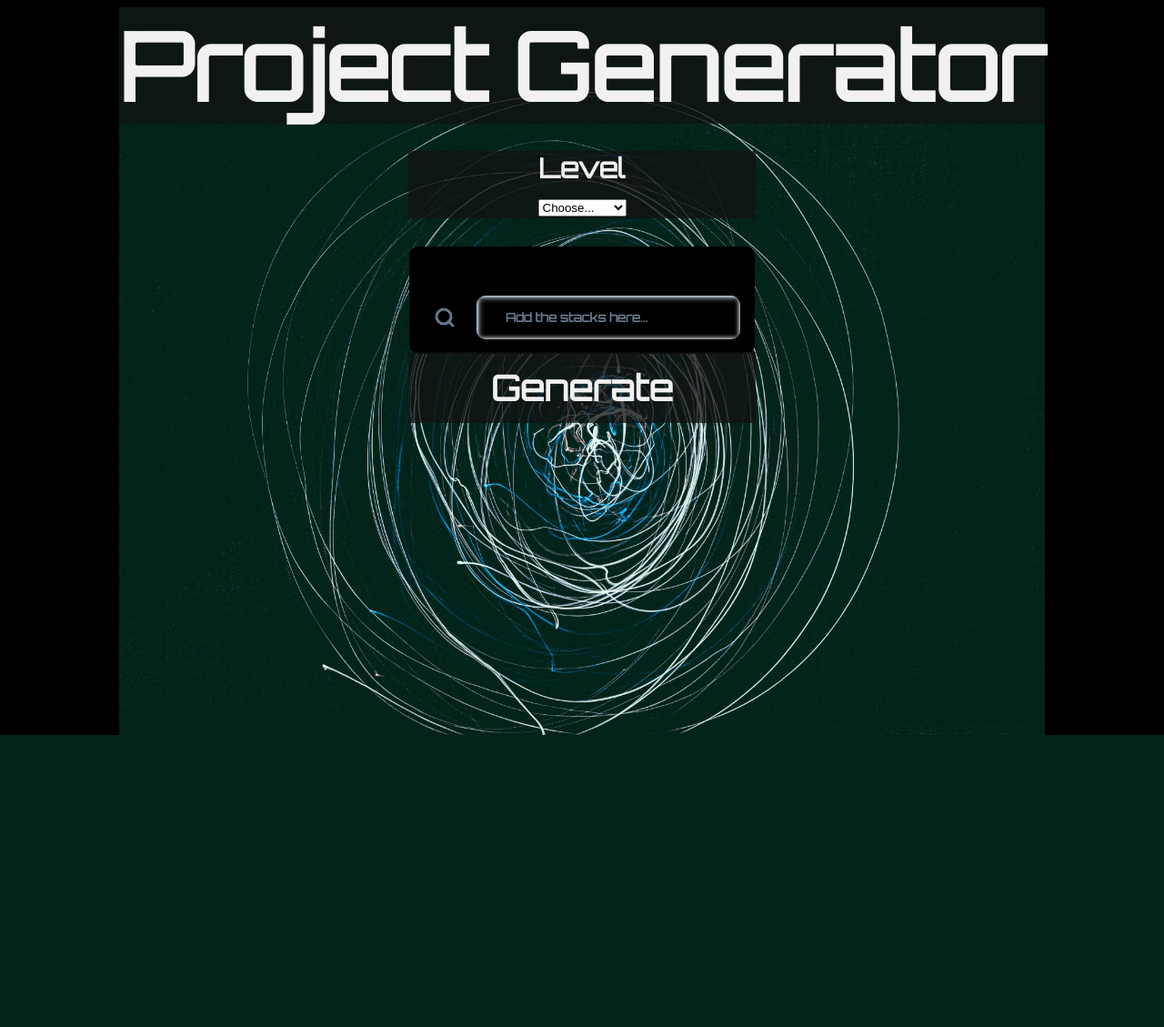
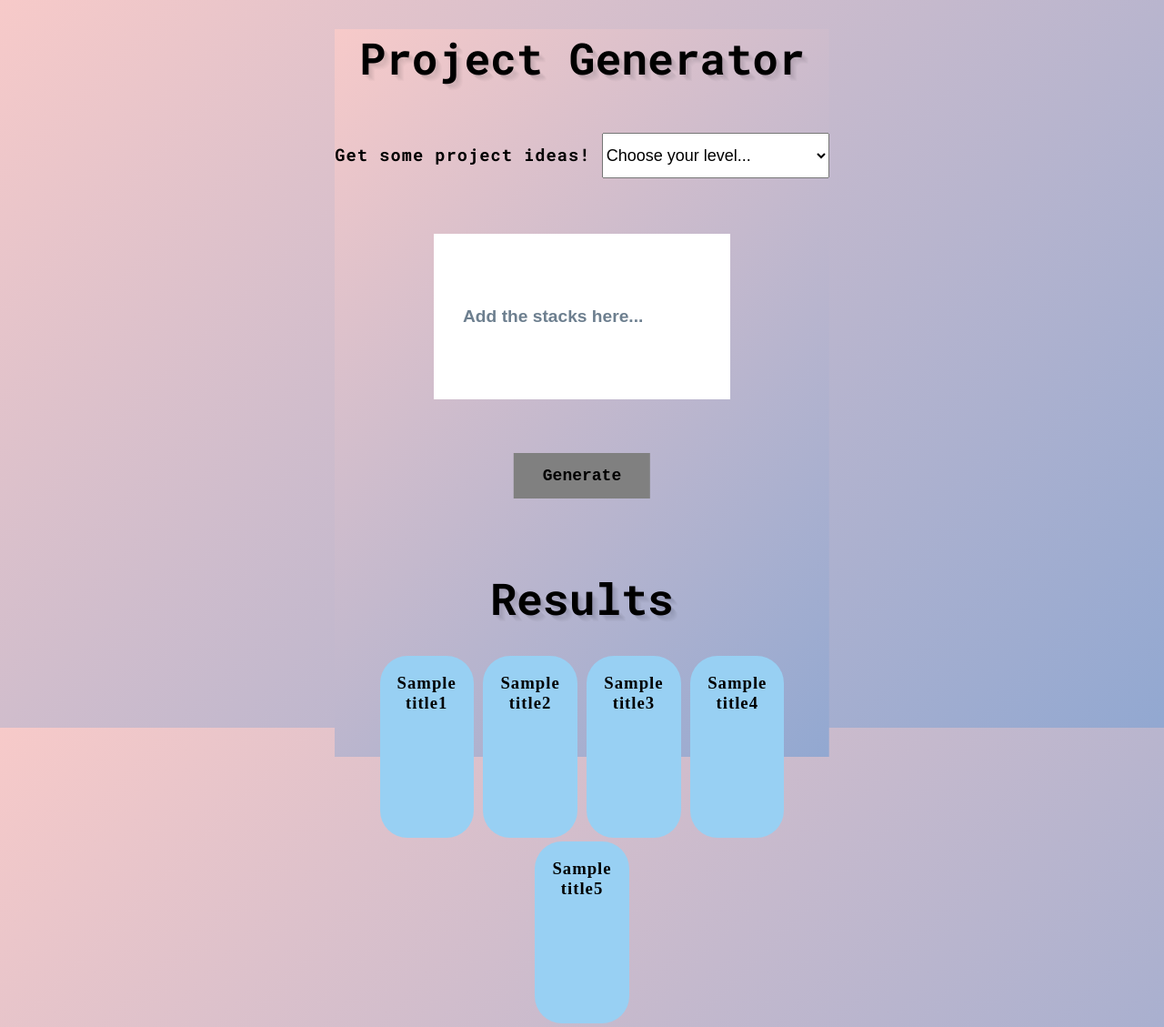
Before and after one commit to sea-salt-ed/Webie_Hacknight_OpenAI, a Flask app: template templates/index.html in a window 1280 px wide. Shown: the whole page at 91% size. Before the commit the page ends 808 px from the top, so only its background shows below. Run offline with Flask 2, Linux system fonts and the light colour scheme; the template is opened without the code that fills it: most values are stand-ins (such as "Sample title", 1, 10 or a date in 2020); some libraries are stand-ins or nearby versions.

Commit message:
final small changes

```diff
--- a/app.py
+++ b/app.py
@@ -33,124 +33,125 @@ def index():
         )
         res = response.choices[0].text
         final_res = re.split('•',res)
-        pro1 = final_res[1]
-        pro2 = final_res[2]
-        pro3 = final_res[3]
-        pro4 = final_res[4]
-        pro5 = final_res[5]
+        result1 = final_res[1]
+        result2 = final_res[2]
+        result3 = final_res[3]
+        result4 = final_res[4]
+        result5 = final_res[5]
 
 
 
 
 
 
-        return redirect(url_for("results", result1=pro1, result2 = pro2, result3=pro3, result4=pro4, result5=pro5))
+        # return redirect(url_for("index", result1=pro1, result2 = pro2, result3=pro3, result4=pro4, result5=pro5))
 
+#     return render_template("index.html")
+
+# @app.route('/result', methods=["GET"])
+# # def results():
+#     result1 = request.args.get("result1")
+#     result2 = request.args.get("result2")
+#     result3 = request.args.get("result3")
+#     result4 = request.args.get("result4")
+#     result5 = request.args.get("result5")
+        title = re.split(':', result1)
+        title1 = title[0]
+        url = []
+        x = result1.split()
+        for i in x:
+            if i.startswith("https:") or i.startswith("http:"):
+                url.append(i)
+        url1 = url[0]
+        if 'Link to the repository' in result1:
+            k = result1.index('Link')
+        else:
+            k = result1.index(url1)
+        ip = result1.index(title1)
+        l = len(title1)
+        ip = ip+ l + 1
+        explan1 = result1[ip:k:]
+        print(explan1)
+
+        title = re.split(':', result2)
+        title2 = title[0]
+        url = []
+        x = result2.split()
+        for i in x:
+            if i.startswith("https:") or i.startswith("http:"):
+                url.append(i)
+        url2 = url[0]
+        if 'Link to the repository' in result2:
+            k = result2.index('Link')
+        else:
+            k = result2.index(url2)
+        ip = result2.index(title2)
+        l = len(title2)
+        ip = ip+ l + 1
+        explan2 = result2[ip:k:]
+        print(explan2)
+        # print(title1)
+        title = re.split(':', result3)
+        title3 = title[0]
+        url = []
+        x = result3.split()
+        for i in x:
+            if i.startswith("https:") or i.startswith("http:"):
+                url.append(i)
+        url3 = url[0]
+        if 'Link to the repository' in result3:
+            k = result3.index('Link')
+        else:
+            k = result3.index(url3)
+        ip = result3.index(title3)
+        l = len(title3)
+        ip = ip+ l + 1
+        explan3 = result3[ip:k:]
+        print(explan3)
+
+        title = re.split(':', result4)
+        title4 = title[0]
+        url = []
+        x = result4.split()
+        for i in x:
+            if i.startswith("https:") or i.startswith("http:"):
+                url.append(i)
+        url4 = url[0]
+        if 'Link to the repository' in result4:
+            k = result4.index('Link')
+        else:
+            k = result4.index(url4)
+        ip = result4.index(title4)
+        l = len(title4)
+        ip = ip+ l + 1
+        explan4 = result4[ip:k:]
+        print(explan4)
+
+        title = re.split(':', result5)
+        title5 = title[0]
+        url = []
+        x = result5.split()
+        for i in x:
+            if i.startswith("https:") or i.startswith("http:"):
+                url.append(i)
+        url5 = url[0]
+        if 'repository' in result5:
+            k = result5.index('Link')
+        else:
+            k = result5.index(url5)
+        ip = result5.index(title5)
+        l = len(title5)
+        ip = ip+ l + 1
+        explan5 = result5[ip:k:]
+        print(explan5)
+        return render_template("index.html", title1 = title1, explan1 = explan1 , url1=url1, title2 = title2, explan2 = explan2 , url2=url2, title3 = title3, explan3 = explan3 , url3=url3, title4 = title4, explan4 = explan4 , url4=url4, title5 = title5, explan5 = explan5 , url5=url5)
     return render_template("index.html")
-
-@app.route('/result', methods=["GET"])
-def results():
-    result1 = request.args.get("result1")
-    result2 = request.args.get("result2")
-    result3 = request.args.get("result3")
-    result4 = request.args.get("result4")
-    result5 = request.args.get("result5")
-    title = re.split('-', result1)
-    title1 = title[0]
-    url = []
-    x = result1.split()
-    for i in x:
-        if i.startswith("https:") or i.startswith("http:"):
-            url.append(i)
-    url1 = url[0]
-    if 'Link to the repository' in result1:
-        k = result1.index('Link')
-    else:
-        k = result1.index(url1)
-    ip = result1.index(title1)
-    l = len(title1)
-    ip = ip+ l + 1
-    explan1 = result1[ip:k:]
-    print(explan1)
-
-    title = re.split('-', result2)
-    title2 = title[0]
-    url = []
-    x = result2.split()
-    for i in x:
-        if i.startswith("https:") or i.startswith("http:"):
-            url.append(i)
-    url2 = url[0]
-    if 'Link to the repository' in result2:
-        k = result2.index('Link')
-    else:
-        k = result2.index(url2)
-    ip = result2.index(title2)
-    l = len(title2)
-    ip = ip+ l + 1
-    explan2 = result2[ip:k:]
-    print(explan2)
-    # print(title1)
-    title = re.split('-', result3)
-    title3 = title[0]
-    url = []
-    x = result3.split()
-    for i in x:
-        if i.startswith("https:") or i.startswith("http:"):
-            url.append(i)
-    url3 = url[0]
-    if 'Link to the repository' in result3:
-        k = result3.index('Link')
-    else:
-        k = result3.index(url3)
-    ip = result3.index(title3)
-    l = len(title3)
-    ip = ip+ l + 1
-    explan3 = result3[ip:k:]
-    print(explan3)
-
-    title = re.split('-', result4)
-    title4 = title[0]
-    url = []
-    x = result4.split()
-    for i in x:
-        if i.startswith("https:") or i.startswith("http:"):
-            url.append(i)
-    url4 = url[0]
-    if 'Link to the repository' in result4:
-        k = result4.index('Link')
-    else:
-        k = result4.index(url4)
-    ip = result4.index(title4)
-    l = len(title4)
-    ip = ip+ l + 1
-    explan4 = result4[ip:k:]
-    print(explan4)
-
-    title = re.split('-', result5)
-    title5 = title[0]
-    url = []
-    x = result5.split()
-    for i in x:
-        if i.startswith("https:") or i.startswith("http:"):
-            url.append(i)
-    url5 = url[0]
-    if 'repository' in result5:
-        k = result5.index('Link')
-    else:
-        k = result5.index(url5)
-    ip = result5.index(title5)
-    l = len(title5)
-    ip = ip+ l + 1
-    explan5 = result5[ip:k:]
-    print(explan5)
-    return render_template("result.html", title1 = title1, explan1 = explan1 , url1=url1, title2 = title2, explan2 = explan2 , url2=url2, title3 = title3, explan3 = explan3 , url3=url3, title4 = title4, explan4 = explan4 , url4=url4, title5 = title5, explan5 = explan5 , url5=url5)
-
 
 def generate(level,stacks):
     return f""" Suggest five {level} level project ideas using {stacks} with explanation and link to a sample repository in a bulleted format using •  in the following format
-    • project name - explanation
+    • project name : explanation
     Link to the repository
+    There should be no hypen in the title name
 
 
     """
--- a/static/css/result.css
+++ b/static/css/result.css
@@ -1,24 +1,4 @@
-body{
-  background-image:url(bgimg-2.jpg);
-  background-size: auto;
-  background-position: center;
-  background-size: cover;
-}
 
-h1 {
-  text-align: center;
-  margin: 0;
-  padding: 0;
-  height: 10vw;
-  width: 100%;
-  display: flex;
-  align-items: center;
-  justify-content: center;
-  font-size:8vw;
-  background-color:rgba(18,18,18,0.75);
-  color : #f1f1f1;
-  font-family: Orbitron;
-}
 
 .flip-card {
   background-color: transparent;
@@ -58,15 +38,15 @@ h1 {
 .flip-card-front {
   text-align: center;
   border: none;
-  background-color: rgba(76,181,245);
-  color:#f1f1f1;
+  background-color: rgb(152, 208, 243);
+  color:black;
 
 }
 
 /* Style the back side */
 .flip-card-back {
   border: none;
-  background-color: #bbb;
+  background-color: rgb(248, 218, 223);
   color: rgb(18,18,18);
   transform: rotateY(180deg);
 }
@@ -76,21 +56,3 @@ h1 {
   text-align: center;
   border: none;
 }
-
-.butn {
-  border: none;
-  padding: 15px 32px;
-  text-align: center;
-  position: relative;
-  text-decoration: none;
-  font-size: 3vw;
-  background-color:rgba(18,18,18,0.75);
-  font-family: Orbitron;
-  top:50%;
-  left: 50%;
-  transform: translate(-50%, -50%);
-  color:#f1f1f1;
-}
-.butn:hover{
-background-color: rgba(76,181,245,0.75);
-}
--- a/static/css/style.css
+++ b/static/css/style.css
@@ -1,7 +1,9 @@
-@import url("https://fonts.googleapis.com/css?family=Orbitron&display=swap");
-@import url("https://fonts.googleapis.com/css?family=Hind&display=swap");
 
 
+@import 'https://fonts.googleapis.com/css?family=Roboto:100,300';
+@import 'https://cdnjs.cloudflare.com/ajax/libs/simple-line-icons/2.3.2/css/simple-line-icons.min.css';
+@import 'https://cdnjs.cloudflare.com/ajax/libs/animate.css/3.5.2/animate.min.css';
+@import 'https://fonts.googleapis.com/css?family=Roboto+Mono:300,700';
 
 :root {
   --border-radius: 10px;
@@ -9,74 +11,48 @@
 
 body,
 html {
-  background: black;
+    background: rgb(247, 202, 201);
+
+    /* FF3.6-15 */
+    background: -webkit-linear-gradient(-45deg, rgba(247, 202, 201, 1) 0%, rgba(146, 168, 209, 1) 100%);
+    /* Chrome10-25,Safari5.1-6 */
+    background: linear-gradient(135deg, rgba(247, 202, 201, 1) 0%, rgba(146, 168, 209, 1) 100%);
   height: 100%;
   grid-template: 1fr/100%;
   place-items: center;
+  font-family: 'Roboto Mono';
+    letter-spacing: 1px;
 }
 
-.Card {
-  padding: 1px;
-  border-radius: var(--border-radius);
-  background: linear-gradient(
-    -67deg,
-    rgba(#c8d8e7, 0.7),
-    rgba(255, 255, 255, 0.8)
-  );
-  overflow: hidden;
-  box-shadow: -2px -2px 6px rgba(#fff, 0.6), 2px 2px 12px #c8d8e7;
-  width: 380px;
+
+
+.custom-select{
+  align-items: center;
+  height: 50px;
+  width: 250px;
+  font-size: large;
 }
 
-.CardInner {
-  padding: 16px 16px;
-  background-color: black;
-  border-radius: var(--border-radius);
+.Card{
+  flex-direction: row;
+  place-content: center;
+  float: center;
+  width:auto
 }
-
-.container {
-    place-items: center;
-
-  display: flex;
-}
-
-.Icon {
-  min-width: 46px;
-  min-height: 46px;
-  display: flex;
-  align-items: center;
-  justify-content: center;
-  border-radius: var(--border-radius);
-  margin-right: 12px;
-  box-shadow: -2px -2px 6px rgba(#fff, 0.6), 2px 2px 12px #c8d8e7;
+.stack_inp {
+    height: 150px;
 
 
-}
-
-label {
-  font-family: "Hind", sans-serif;
-  display: block;
-  color: #3c4b66;
-  margin-bottom: 12px;
-  background: linear-gradient(45deg, rgba(#6b7b8f, 1), #3c4b66);
-
-  -webkit-text-fill-color: transparent;
-}
-
-.InputContainer {
-  width: 100%;
-}
-
-input {
-  background-color: black;
+  background-color: white;
   padding: 16px 32px;
   border: none;
   display: block;
   font-family: "Orbitron", sans-serif;
   font-weight: 600;
-  color: #a9b8c9;
+  color: black;
   transition: all 240ms ease-out;
-  width: 100%;
+
+  font-size:larger;
 }
 
   ::placeholder {
@@ -85,13 +61,13 @@ input {
 
   :focus {
     outline: none;
-    color: #6d7f8f;
+    color: black;
     background-color: lighten(#e3edf7, 3%);
   }
 
 
 .InputContainer {
-  --top-shadow: inset 1px 1px 3px #c5d4e3, inset 2px 2px 6px #c5d4e3;
+  --top-shadow: inset 1px 1px 3px #c5d4e3, inset 2px 2px 6px #f7daf4;
   --bottom-shadow: inset -2px -2px 4px rgba(255, 255, 255, 0.7);
 
   position: relative;
@@ -105,8 +81,7 @@ input {
     display: block;
     content: "";
     pointer-events: none;
-    width: 100%;
-    height: 100%;
+
     position: absolute;
   }
 
@@ -120,26 +95,47 @@ input {
 
 
 body{
-    background-image:url(bgimg-2.jpg);
+    /* background-image:url(bgimg-2.jpg); */
     background-size: auto;
     background-position: center;
     background-size: cover;
 }
+h1{
 
-h1 {
-    /* text-align: center; */
-    margin: 0;
-    padding: 0;
-    height: 10vw;
-    width: 100%;
-    display: flex;
-    align-items: center;
-    justify-content: center;
-    font-size:8vw;
-    background-color:rgba(18,18,18,0.75);
-    color : #f1f1f1;
-    font-family: Orbitron;
-  }
+text-align: center;
+font-weight: 600;
+font-size: 3em;
+letter-spacing: 0px;
+text-shadow: 1px 1px rgba(0,
+0,
+0,
+0.02),
+2px 2px rgba(0,
+0,
+0,
+0.02),
+3px 3px rgba(0,
+0,
+0,
+0.02),
+4px 4px rgba(0,
+0,
+0,
+0.02),
+5px 5px rgba(0,
+0,
+0,
+0.02),
+6px 6px rgba(0,
+0,
+0,
+0.02),
+7px 7px rgba(0,
+0,
+0,
+0.02);
+}
+
 
   .item{
     width:100%;
@@ -157,15 +153,30 @@ h1 {
       padding: 15px 32px;
       text-align: center;
       position: relative;
+
       text-decoration: none;
-      font-size: 3vw;
-      background-color:rgba(18,18,18,0.75);
+      font-size: large;
+      background-color:grey;
       font-family: Orbitron;
       top:50%;
       left: 50%;
       transform: translate(-50%, -50%);
-      color:#f1f1f1;
+      color:black;
+      font-family: 'Courier New', Courier, monospace;
+      font-weight: bolder;
+
     }
-.butn:hover{
-    background-color: rgba(76,181,245,0.75);
+
+
+.select {
+    position: relative;
+    overflow: hidden;
+    display: block;
+    margin: auto;
+    width: 330px;
+    height: 100%;
+    border-bottom: 0px;
+    border-radius: 3px;
+    font-size: 25px;
+
 }
--- a/templates/index.html
+++ b/templates/index.html
@@ -7,39 +7,128 @@
     <title>Project Generator</title>
 
   <link rel="stylesheet" type="text/css" href="{{ url_for('static',filename='css/style.css') }}" />
+  <link rel="stylesheet" type="text/css" href="{{ url_for('static',filename='css/result.css') }}" />
+
+  <script src="{{ url_for('static',filename='js/result.js') }}" ></script>
+
 </head>
-<body background="{{url_for('static', filename='backimage.jpg')}}">
+<body >
     <h1>Project Generator</h1>
 
     <form action="/" method="post">
-    <div class="item">
-    <h3>Level<br>
-    <select name="level" id="level">
-        <option selected>Choose...</option>
+
+
+      <div class="Card">
+        <center>
+        <h3 > Get some project ideas!
+
+    <select name="level"  class="custom-select">
+        <option selected>Choose your level...</option>
         <option value="Beginner">Beginner</option>
         <option value="Intermediate">Intermediate</option>
-        <option value="Adavanced">Adavanced</option>
-      </select>
-    </h3>
-    </div>
+        <option value="Advanced">Advanced</option>
+      </select></h3>
+      <br>
+      <br>
 
-    <div class="Card">
+
+
+
   <div class="CardInner">
-  <label>Enter the stacks with space...</label>
-  <div class="container">
-    <div class="Icon">
-      <svg xmlns="http://www.w3.org/2000/svg" width="24" height="24" viewBox="0 0 24 24" fill="none" stroke="#657789" stroke-width="3" stroke-linecap="round" stroke-linejoin="round" class="feather feather-search"><circle cx="11" cy="11" r="8"/><line x1="21" y1="21" x2="16.65" y2="16.65"/></svg>
-    </div>
+
+
     <div class="InputContainer">
-      <input name="stacks" placeholder="Add the stacks here..."/>
+      <input class="stack_inp" name="stacks" placeholder="Add the stacks here..."/>
     </div>
   </div>
  </div>
 </div>
+
+</center>
+<br>
+<br>
+
+
 <br>
 <br>
 
 <input type="submit" href="/result" value="Generate" class="butn" >
 </form>
-</body>
+
+
+<br>
+<h1>Results</h1>
+
+{% if title1,title2,title3,title4,title5,explan1,explan2,explan3,explan4,explan5,url1,url2,url3,url4,url5 %}
+<div class="row">
+  <div class="flip-card">
+    <div class="flip-card-inner">
+      <div class="flip-card-front">
+          <h3 class="title">{{ title1 }}</h3>
+
+      </div>
+      <div class="flip-card-back">
+          <p class="det">{{explan1}}</p>
+          <a href="{{url2}}">{{url1}}</a>
+      </div>
+    </div>
+  </div>
+<div class="flip-card">
+    <div class="flip-card-inner">
+      <div class="flip-card-front">
+          <h3 class="title">{{ title2 }}</h3>
+
+      </div>
+      <div class="flip-card-back">
+          <p class="det">{{explan2}}</p>
+          <a href="{{url2}}">{{url2}}</a>
+      </div>
+    </div>
+  </div>
+  <div class="flip-card">
+    <div class="flip-card-inner">
+      <div class="flip-card-front">
+          <h3 class="title">{{ title3 }}</h3>
+
+      </div>
+      <div class="flip-card-back">
+          <p class="det">{{explan3}}</p>
+          <a href="{{url3}}">{{url3}}</a>
+      </div>
+    </div>
+  </div>
+  <div class="flip-card">
+    <div class="flip-card-inner">
+      <div class="flip-card-front">
+          <h3 class="title">{{ title4 }}</h3>
+
+      </div>
+      <div class="flip-card-back">
+          <p class="det">{{explan4}}</p>
+          <a href="{{url4}}">{{url4}}</a>
+      </div>
+    </div>
+  </div>
+
+  <div class="flip-card">
+    <div class="flip-card-inner">
+      <div class="flip-card-front">
+          <h3 class="title">{{ title5 }}</h3>
+
+      </div>
+      <div class="flip-card-back">
+          <p class="det">{{explan5}}</p>
+          <a href="{{url5}}">{{url5}}</a>
+      </div>
+    </div>
+  </div>
+
+</div>
+{% endif %}
+
+
+</div>
+
+
+
 </html>
```
Also changed, not shown: templates/result.html (deleted, +0 -99 lines), 1 other file.
